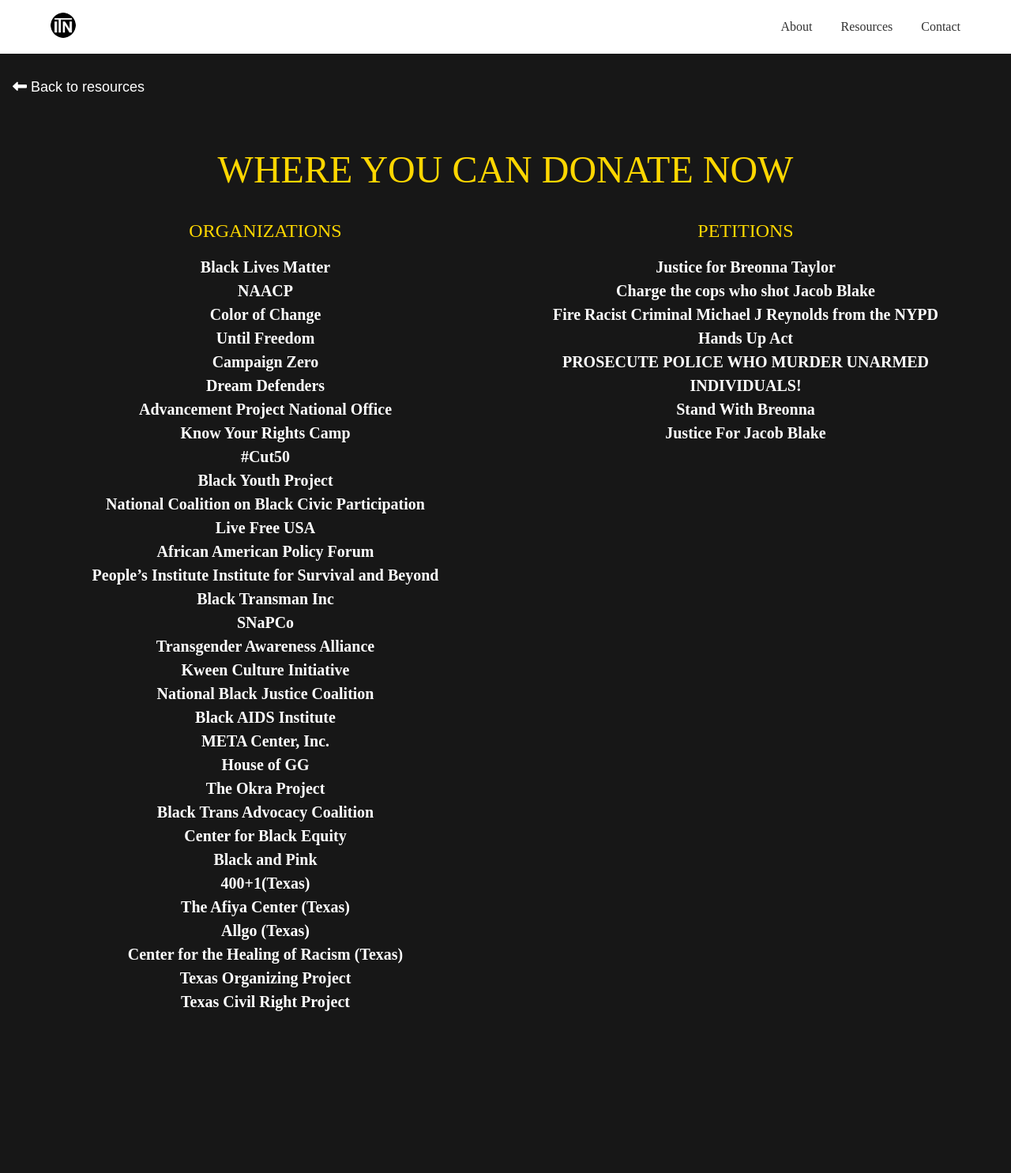
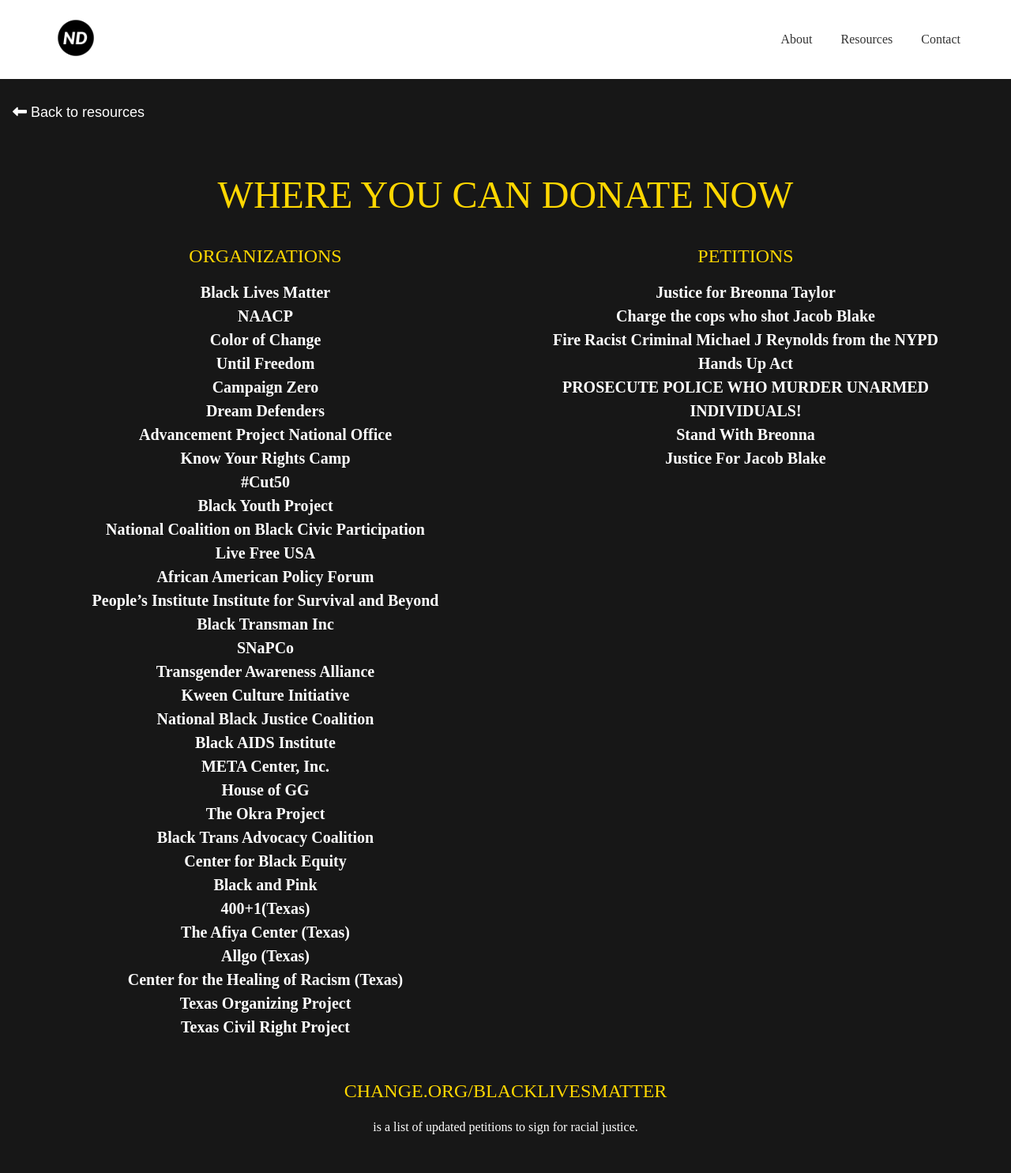
Before and after one commit to hnkingsolver/InTheNeighborhood, a Django app: page /donate in a window 1280 px wide. Shown: the whole page at 79% size. Before the commit the page ends 1280 px from the top, so only its background shows below. Run offline with Django 3.2, Linux system fonts and the light colour scheme; data comes from the database, SQL or seed files in the repository; both versions use the stored data as it was after the commit; some libraries are stand-ins or nearby versions.

Commit message:
changes to logo

```diff
--- a/inTheNeighborhood/inTheNeighborhood/settings.py
+++ b/inTheNeighborhood/inTheNeighborhood/settings.py
@@ -23,7 +23,7 @@ BASE_DIR = os.path.dirname(os.path.dirname(os.path.abspath(__file__)))
 SECRET_KEY = '-j^)lhibj+hsl=#z(g*=+h%3exk)c6=elb91r_k!o=zr(q$td('
 
 # SECURITY WARNING: don't run with debug turned on in production!
-DEBUG = False
+DEBUG = True
 
 ALLOWED_HOSTS = ['*']
 
--- a/inTheNeighborhood/itn/templates/beauty_brands.html
+++ b/inTheNeighborhood/itn/templates/beauty_brands.html
@@ -16,7 +16,7 @@
 <body>
     <nav class="dt w-100 bg-white border-box pa3 ph5-ns">
         <a class="dtc v-mid mid-gray link dim w-25" href="/" title="Home">
-            <img src="static/img/Logo_No_Text.png" class="dib w2 h2 br-100" alt="Site Name">
+            <img src="static/img/Neighborhood-Developers-logos_black.png" class="dib w3 h3 br-100" alt="Site Name">
         </a>
         <div class="dtc v-mid w-75 tr">
             <a class="link dim dark-gray f6 f5-ns dib mr3 mr4-ns" href="/about" title="About">About</a>
--- a/inTheNeighborhood/itn/templates/books.html
+++ b/inTheNeighborhood/itn/templates/books.html
@@ -15,7 +15,7 @@
 <body>
     <nav class="dt w-100 bg-white border-box pa3 ph5-ns">
         <a class="dtc v-mid mid-gray link dim w-25" href="/" title="Home">
-            <img src="static/img/Logo_No_Text.png" class="dib w2 h2 br-100" alt="Site Name">
+            <img src="static/img/Neighborhood-Developers-logos_black.png" class="dib w3 h3 br-100" alt="Site Name">
         </a>
         <div class="dtc v-mid w-75 tr">
             <a class="link dim dark-gray f6 f5-ns dib mr3 mr4-ns" href="/about" title="About">About</a>
--- a/inTheNeighborhood/itn/templates/contact_us_form.html
+++ b/inTheNeighborhood/itn/templates/contact_us_form.html
@@ -17,7 +17,7 @@
     <!-- NAV -->
     <nav class="dt w-100 bg-white border-box pa3 ph5-ns">
         <a class="dtc v-mid mid-gray link dim w-25" href="/" title="Home">
-            <img src="static/img/Logo_No_Text.png" class="dib w2 h2 br-100" alt="Site Name">
+            <img src="static/img/Neighborhood-Developers-logos_black.png" class="dib w3 h3 br-100" alt="Site Name">
         </a>
         <div class="dtc v-mid w-75 tr">
             <a class="link dim dark-gray f6 f5-ns dib mr3 mr4-ns" href="/about" title="About">About</a>
@@ -80,6 +80,10 @@
         </div>
     </section>
 
+    <footer class="tc ">
+        <img class="w-20-ns nav_logo" src="../static/img/end-logo.png" alt="logo" />
+    </footer>
+
 </body>
 
 
--- a/inTheNeighborhood/itn/templates/contacts.html
+++ b/inTheNeighborhood/itn/templates/contacts.html
@@ -14,7 +14,7 @@
 <body>
     <nav class="dt w-100 bg-white border-box pa3 ph5-ns">
         <a class="dtc v-mid mid-gray link dim w-25" href="/" title="Home">
-            <img src="static/img/Logo_No_Text.png" class="dib w2 h2 br-100" alt="Site Name">
+            <img src="static/img/Neighborhood-Developers-logos_black.png" class="dib w3 h3 br-100" alt="Site Name">
         </a>
         <div class="dtc v-mid w-75 tr">
             <a class="link dim dark-gray f6 f5-ns dib mr3 mr4-ns" href="/about" title="About">About</a>
--- a/inTheNeighborhood/itn/templates/donate.html
+++ b/inTheNeighborhood/itn/templates/donate.html
@@ -16,7 +16,7 @@
 <body>
     <nav class="dt w-100 bg-white border-box pa3 ph5-ns">
         <a class="dtc v-mid mid-gray link dim w-25" href="/" title="Home">
-            <img src="static/img/Logo_No_Text.png" class="dib w2 h2 br-100" alt="Site Name">
+            <img src="static/img/Neighborhood-Developers-logos_black.png" class="dib w3 h3 br-100" alt="Site Name">
         </a>
         <div class="dtc v-mid w-75 tr">
             <a class="link dim dark-gray f6 f5-ns dib mr3 mr4-ns" href="/about" title="About">About</a>
@@ -53,7 +53,15 @@
             </div>
         </article>
 
-
+        <!-- change.org for petitions -->
+    <header class="tc pt4 ph4">
+        <h1 class="f4 f4-m f3-l fw2 yellow mv3">
+            <a href="https://www.change.org/t/black-lives-matter-en-us" class="yellow hover-red link">CHANGE.ORG/BLACKLIVESMATTER</a>
+        </h1>
+        <h2 class="f6 f5-m f5-l fw2 white mt0 lh-copy">
+            is a list of updated petitions to sign for racial justice.
+        </h2>
+    </header>
 
 
     </div>
--- a/inTheNeighborhood/itn/templates/index.html
+++ b/inTheNeighborhood/itn/templates/index.html
@@ -16,7 +16,7 @@
 <body>
     <nav class="dt w-100 bg-white border-box pa3 ph5-ns">
         <a class="dtc v-mid mid-gray link dim w-25" href="/" title="Home">
-            <img src="static/img/Logo_No_Text.png" class="dib w2 h2 br-100" alt="Site Name">
+            <img src="static/img/Neighborhood-Developers-logos_black.png" class="dib w3 h3 br-100" alt="Site Name">
         </a>
         <div class="dtc v-mid w-75 tr">
             <a class="link dim dark-gray f6 f5-ns dib mr3 mr4-ns" href="/about" title="About">About</a>
@@ -36,8 +36,8 @@
         </p>
     </article>
 
-    <footer>
-        <img src="static/img/logo4.png" alt="itn" style="height: 50px;">
+    <footer class="tc ">
+        <img class="w-20-ns nav_logo" src="../static/img/end-logo.png" alt="logo" />
     </footer>
 
 
--- a/inTheNeighborhood/itn/templates/local_artists.html
+++ b/inTheNeighborhood/itn/templates/local_artists.html
@@ -16,7 +16,7 @@
 <body>
     <nav class="dt w-100 bg-white border-box pa3 ph5-ns">
         <a class="dtc v-mid mid-gray link dim w-25" href="/" title="Home">
-            <img src="static/img/Logo_No_Text.png" class="dib w2 h2 br-100" alt="Site Name">
+            <img src="static/img/Neighborhood-Developers-logos_black.png" class="dib w3 h3 br-100" alt="Site Name">
         </a>
         <div class="dtc v-mid w-75 tr">
             <a class="link dim dark-gray f6 f5-ns dib mr3 mr4-ns" href="/about" title="About">About</a>
--- a/inTheNeighborhood/itn/templates/login.html
+++ b/inTheNeighborhood/itn/templates/login.html
@@ -15,8 +15,8 @@
 <body>
     <!-- nav -->
     <nav class="dt w-100 bg-white border-box pa3 ph5-ns">
-        <a class="dtc v-mid mid-gray link dim w-25" href="#" title="Home">
-            <img src="static/img/Logo_No_Text.png" class="dib w2 h2 br-100" alt="Site Name">
+        <a class="dtc v-mid mid-gray link dim w-25" href="/" title="Home">
+            <img src="static/img/Neighborhood-Developers-logos_black.png" class="dib w3 h3 br-100" alt="Site Name">
         </a>
         <div class="dtc v-mid w-75 tr">
             <a class="link dim dark-gray f6 f5-ns dib mr3 mr4-ns" href="/about" title="About">About</a>
--- a/inTheNeighborhood/itn/templates/products_services.html
+++ b/inTheNeighborhood/itn/templates/products_services.html
@@ -15,7 +15,7 @@
 <body>
     <nav class="dt w-100 bg-white border-box pa3 ph5-ns">
         <a class="dtc v-mid mid-gray link dim w-25" href="/" title="Home">
-            <img src="static/img/Logo_No_Text.png" class="dib w2 h2 br-100" alt="Site Name">
+            <img src="static/img/Neighborhood-Developers-logos_black.png" class="dib w3 h3 br-100" alt="Site Name">
         </a>
         <div class="dtc v-mid w-75 tr">
             <a class="link dim dark-gray f6 f5-ns dib mr3 mr4-ns" href="/about" title="About">About</a>
--- a/inTheNeighborhood/itn/templates/resources.html
+++ b/inTheNeighborhood/itn/templates/resources.html
@@ -13,7 +13,7 @@
 <body>
     <nav class="dt w-100 bg-white border-box pa3 ph5-ns">
         <a class="dtc v-mid mid-gray link dim w-25" href="/" title="Home">
-            <img src="static/img/Logo_No_Text.png" class="dib w2 h2 br-100" alt="Site Name">
+            <img src="static/img/Neighborhood-Developers-logos_black.png" class="dib w3 h3 br-100" alt="Site Name">
         </a>
         <div class="dtc v-mid w-75 tr">
             <a class="link dim dark-gray f6 f5-ns dib mr3 mr4-ns" href="/about" title="About">About</a>
@@ -117,7 +117,7 @@
     </header>
 
     <footer class="tc ">
-        <img class="w-20-ns nav_logo" src="../static/img/logo4.png" alt="logo" />
+        <img class="w-20-ns nav_logo" src="../static/img/end-logo.png" alt="logo" />
     </footer>
 
 </body>
--- a/inTheNeighborhood/itn/templates/restaurants.html
+++ b/inTheNeighborhood/itn/templates/restaurants.html
@@ -16,7 +16,7 @@
 <body>
     <nav class="dt w-100 bg-white border-box pa3 ph5-ns">
         <a class="dtc v-mid mid-gray link dim w-25" href="/" title="Home">
-            <img src="static/img/Logo_No_Text.png" class="dib w2 h2 br-100" alt="Site Name">
+            <img src="static/img/Neighborhood-Developers-logos_black.png" class="dib w3 h3 br-100" alt="Site Name">
         </a>
         <div class="dtc v-mid w-75 tr">
             <a class="link dim dark-gray f6 f5-ns dib mr3 mr4-ns" href="/about" title="About">About</a>
```
Also changed, not shown: inTheNeighborhood/itn/templates/about.html (+3 -4 lines), inTheNeighborhood/db.sqlite3, inTheNeighborhood/itn/static/img/Neighborhood-Developers-logos_black.png (added), inTheNeighborhood/itn/static/img/Neighborhood-Developers-logos_white.png (added), inTheNeighborhood/itn/static/img/developers-logos_black.png (added), inTheNeighborhood/itn/static/img/developers-logos_white.png (added), inTheNeighborhood/itn/static/img/end-logo.png (added).
